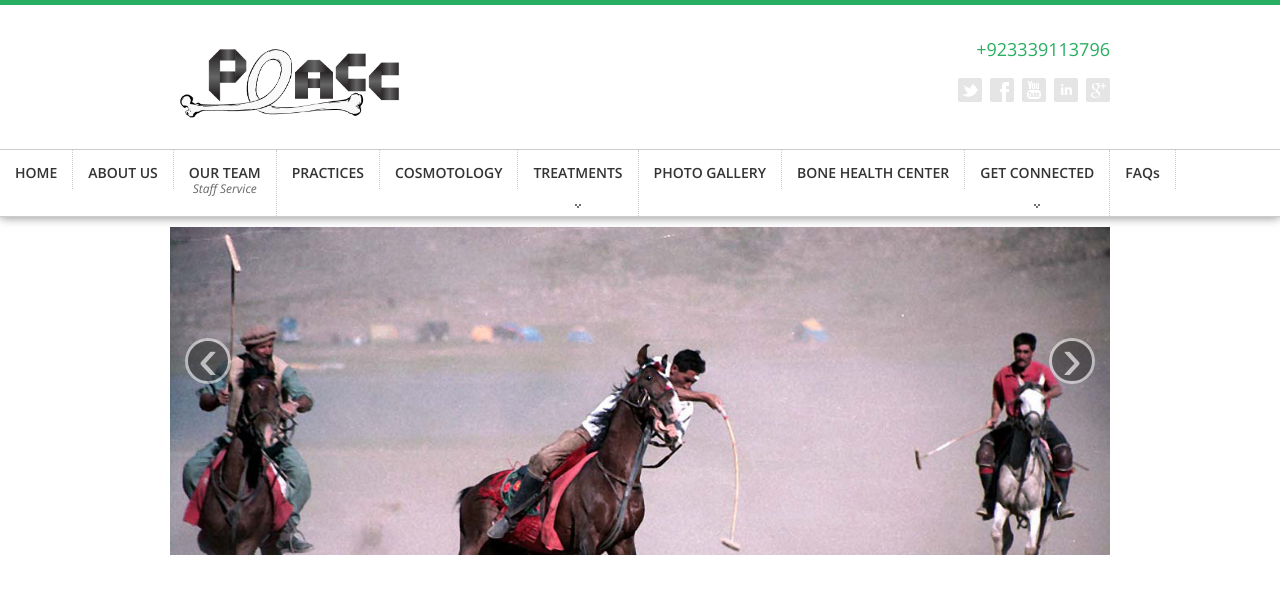
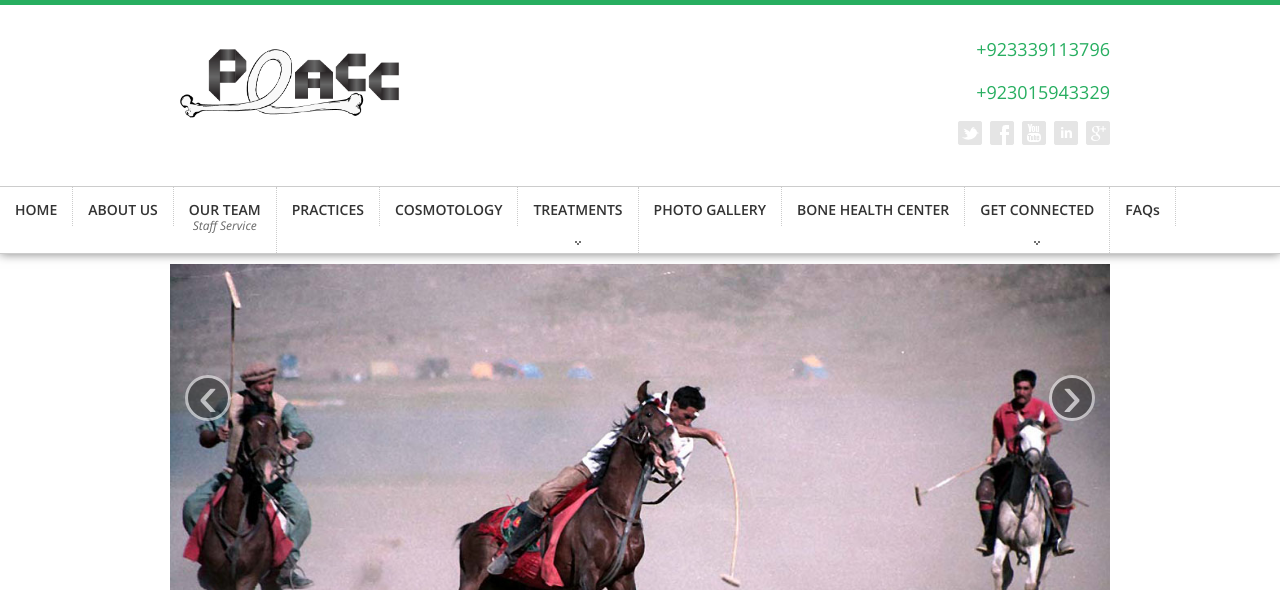
Before and after one commit to SweetPixel/POACC, a Rails app: page / in a window 1280 px wide. Shown: the top 590 px of the page. Run offline with Rails 7, Linux system fonts and the light colour scheme; style sheets or scripts are compiled from the project's sources; parts of the project's set-up code (start-up, migrations or seed data) failed here and were passed over; some libraries are stand-ins or nearby versions.

Commit message:
Added second telephone number

```diff
--- a/app/views/layouts/application.html.erb
+++ b/app/views/layouts/application.html.erb
@@ -31,6 +31,7 @@
 					<div class="span4 offset4">
 						<!-- HEADER: PHONE NUMBER -->
 						<p class="head_phone"><a href="tel:+923339113796">+923339113796</a></p>
+						<p class="head_phone"><a href="tel:+923015943329">+923015943329</a></p>
 					</div>
 					<!-- HEADER: SOCIAL ICONS -->
 					<ul class="socials unstyled">
```
